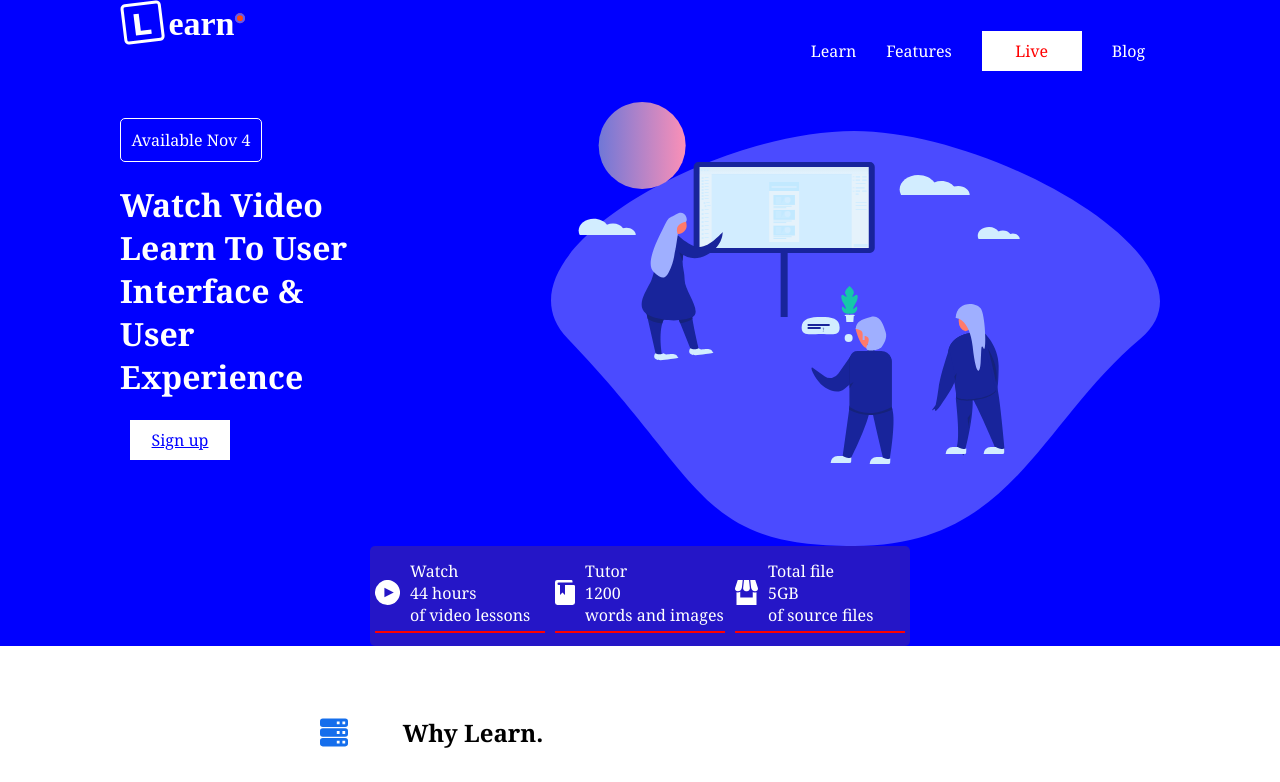
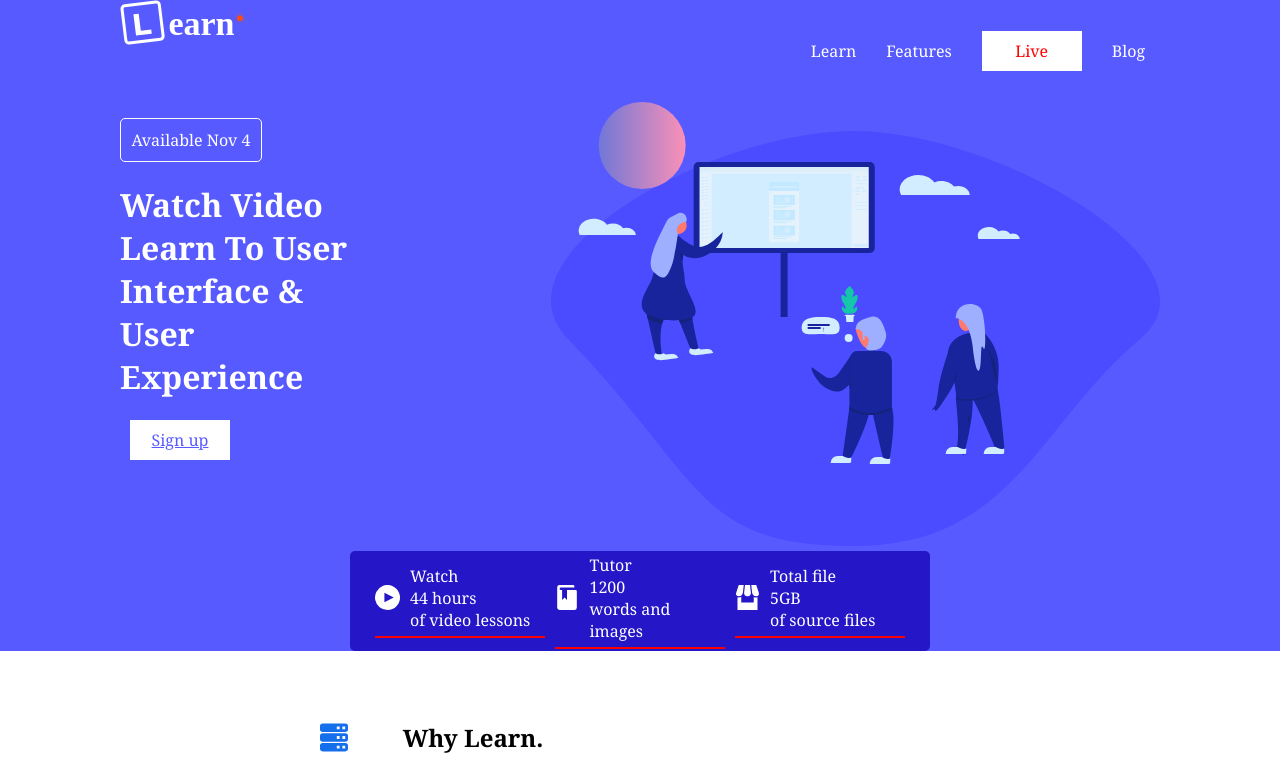
Before and after one commit to Nekishmyakish/Project, a plain HTML site: page Handmade/index.html in a window 1280 px wide. Shown: the top 782 px of the page. Drawn offline with Linux system fonts and the light colour scheme.

Commit message:
fixed colors

```diff
--- a/Handmade/index.html
+++ b/Handmade/index.html
@@ -10,8 +10,6 @@
 
 <body>
     <div class="top_container">
-
-        <!-- header-->
 
         <!-- upper buttons-->
 
@@ -31,7 +29,7 @@
 
             <div class="promo">
                 <div class="promo_message">
-                    <p class="available_now">Available Nov 4</p>
+                    <p class="available_nov">Available Nov 4</p>
                     <h1>
                         Watch Video<br />
                         Learn To User Interface &<br />
--- a/Handmade/style.css
+++ b/Handmade/style.css
@@ -5,7 +5,7 @@ body {
 }
 
 .top_container {
-  background: blue;
+  background: #575AFF;
 }
 
 .footer_container {
@@ -13,7 +13,7 @@ body {
 }
 
 .container_upper_buttons {
-  background: blue;
+  background: #575AFF;
   color: white;
   max-width: 1040px;
   margin: 0 auto;
@@ -61,7 +61,7 @@ body {
   width: 100px;
 }
 
-.available_now {
+.available_nov {
   display: flex;
   justify-content: center;
   padding: 10px;
@@ -81,7 +81,7 @@ body {
   justify-content: center;
   align-items: center;
   background-color: white;
-  color: blue;
+  color: #575AFF;
   height: 40px;
   width: 100px;
   margin: 10px;
@@ -90,18 +90,21 @@ body {
 .background_pic {
   display: flex;
   padding-left: 200px;
+  margin-bottom: 5px;
 }
 
 .promo_list {
   display: flex;
   align-items: center;
-  background-color: #2516c7;
+  background-color: #2516C7;
   border-radius: 5px;
   padding: 0;
   width: fit-content;
   height: 100px;
   margin: auto;
   list-style-type: none;
+  padding-left: 20px;
+  padding-right: 20px;
 }
 
 .sublist_1, .sublist_2, .sublist_3 {
@@ -119,6 +122,7 @@ body {
 .play_video_pic, .book_reference_pic, .store_front_pic_small_padding {
   display: flex;
   height: 25px;
+  width: 25px;
   align-self: center;
   padding-right: 10px;
   margin: 0;
@@ -203,11 +207,11 @@ body {
 }
 
 .input_button {
-  background-color: blue;
+  background-color: #575AFF;
   color: white;
   height: 45px;
   width: 150px;
-  border: 1px solid blue;
+  border: 1px solid #575AFF;
   border-radius: 0 5px 5px 0;
 }
 
```
